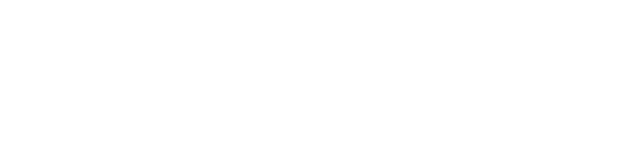
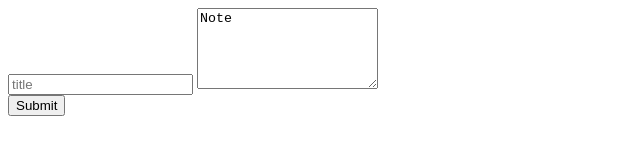
Before and after one commit to MariusMonkam/html-css-javascript, a plain HTML site: page index.html in a window 1280 px wide. Shown: the whole page, without its empty margins (0-640 px from the left). Drawn offline with nearby package versions, Linux system fonts and the light colour scheme.

```diff
--- a/index.html
+++ b/index.html
@@ -9,6 +9,11 @@
 
   </head>
   <body>
+        <form action="form" method="post">
+            <input id ="title" type="text" placeholder="title"/>
+            <textarea id="textarea" name="textarea" cols="20" name="note" rows="5">Note</textarea><br />
+            <input type="submit" value="Submit" />
+        </form>
 
     <!-- Content -->
     <script src="https://ajax.googleapis.com/ajax/libs/jquery/1.7.1/jquery.min.js"></script>
```
